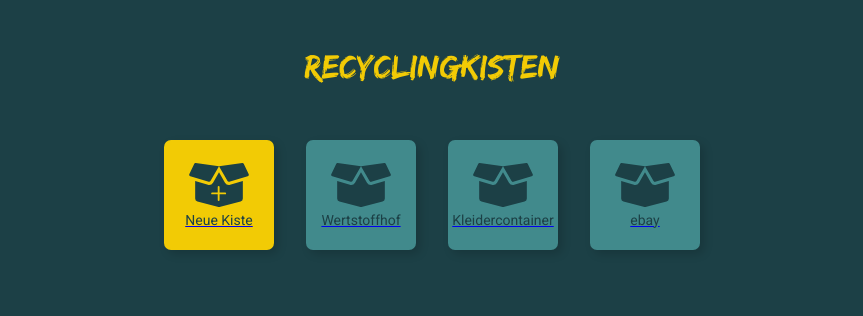
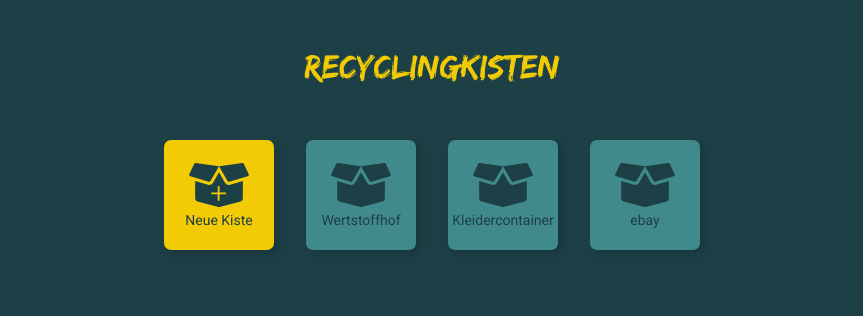
Before and after one commit to Frenzy265/recycle, a React (Create React App) app in the folder client/: page /box in a window 1280 px wide. Shown: the top 316 px of the page, without its empty margins (208-1071 px from the left). Built offline with nearby package versions, Linux system fonts and the light colour scheme; data requests are answered from the project's data file.

Commit message:
💄 Update styling

```diff
--- a/client/src/components/Button.js
+++ b/client/src/components/Button.js
@@ -12,7 +12,7 @@ const Button = styled.button`
   justify-content: space-between;
 
   img {
-    height: 20px;
+    width: 20px;
   }
 `;
 
--- a/client/src/globalstyle.js
+++ b/client/src/globalstyle.js
@@ -24,6 +24,10 @@ const GlobalStyle = createGlobalStyle`
     --default-box-shadow: 4px 4px 10px rgba(0, 0, 0, 0.16)
 }
 
+#root {
+    height: 100%
+}
+
 html {
     width: 100%;
     height: 100%;
@@ -41,6 +45,10 @@ input, button, li {
     font-family: var(---main-font);
     font-size: 16px;
     padding: 0px
+}
+
+a {
+    text-decoration: none;
 }
 
 h1 {
```
